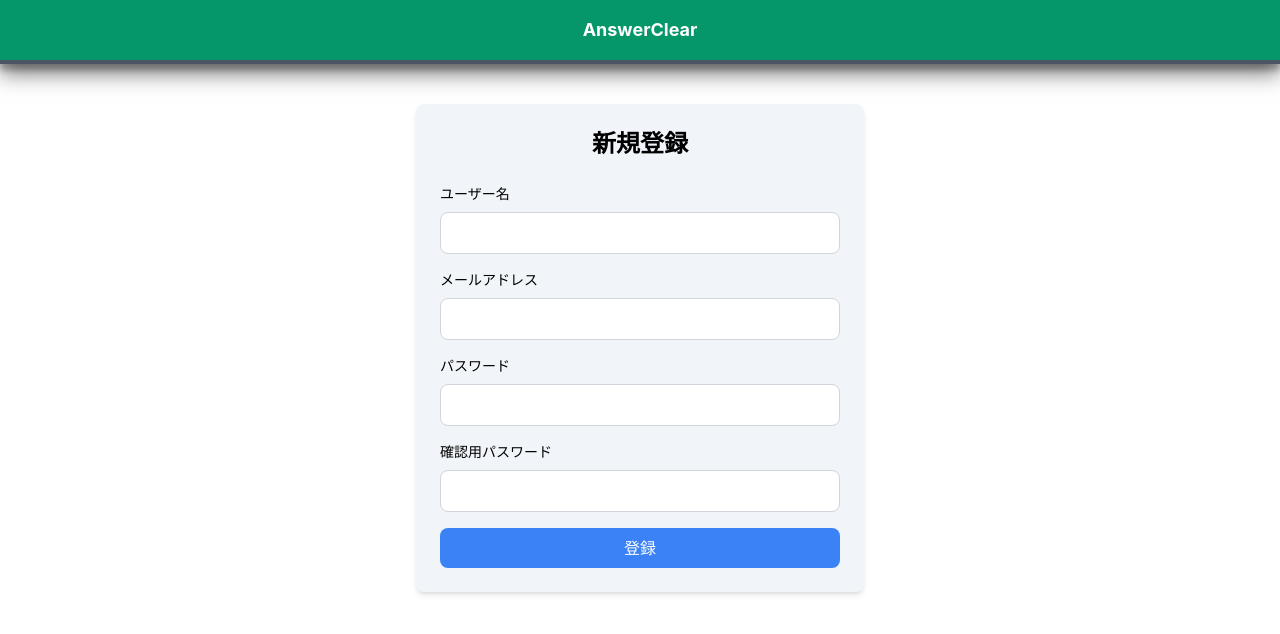
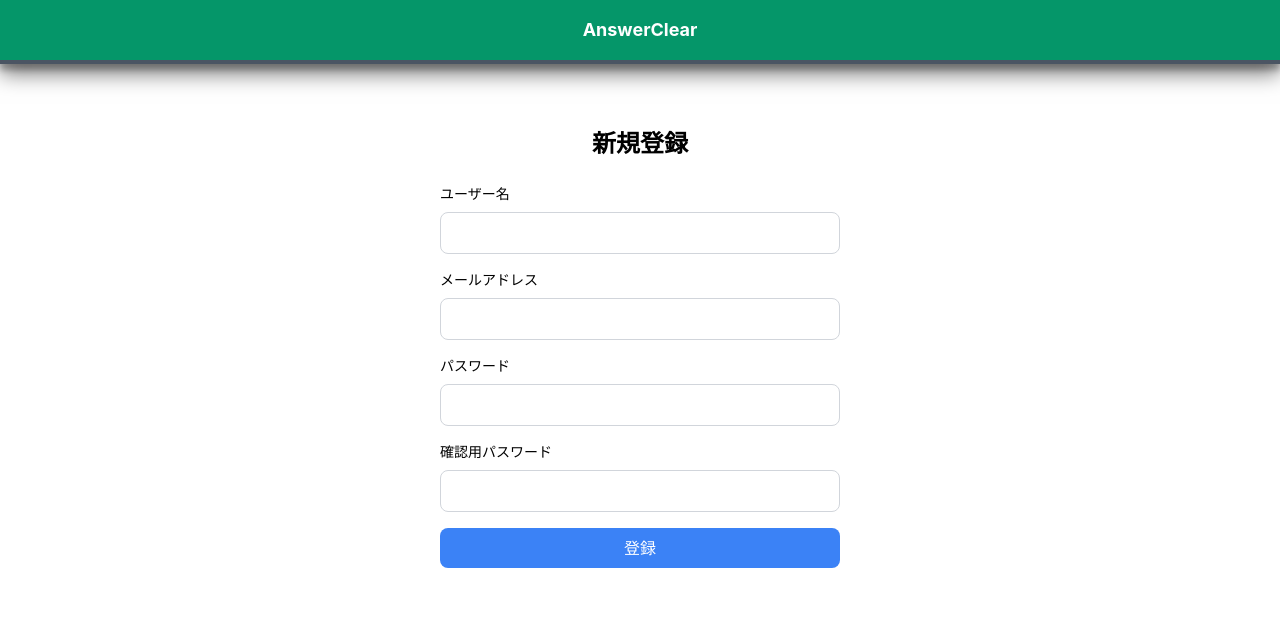
Before and after one commit to chobi0228desu/AnswerClear, a React (Create React App) app in the folder front/: page /signup in a window 1280 px wide. Shown: the top 634 px of the page. Built offline with nearby package versions, Linux system fonts and the light colour scheme.

Commit message:
edit : formのカラーいらないので削除

```diff
--- a/front/src/components/Signup.tsx
+++ b/front/src/components/Signup.tsx
@@ -49,7 +49,7 @@
   };
 
   return (
-    <div className="max-w-md mx-auto mt-10 p-6 bg-slate-100 shadow-md rounded-lg">
+    <div className="max-w-md mx-auto mt-10 p-6 bg-white rounded-lg">
       <h2 className="text-2xl font-bold text-center mb-6">新規登録</h2>
       {error && <div className="text-red-500 mb-4">{error}</div>}
       {success && <div className="text-green-500 mb-4">サインアップに成功しました！</div>}
```
